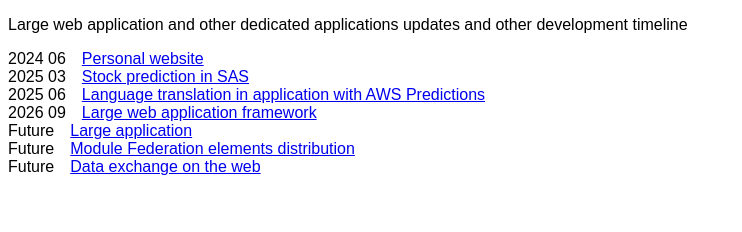
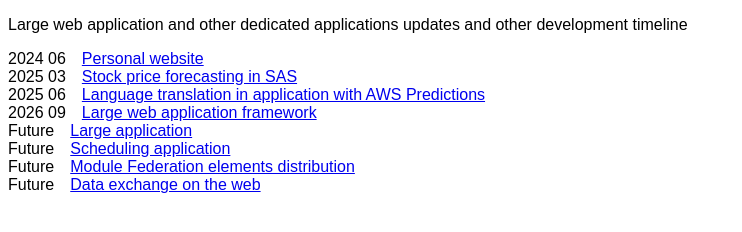
Before and after one commit to ayako0/Timeline, a plain HTML site: page index.html in a window 1280 px wide. Shown: the whole page, without its empty margins (0-742 px from the left). Drawn offline with Linux system fonts and the light colour scheme.

Commit message:
Update index.html

```diff
--- a/index.html
+++ b/index.html
@@ -44,7 +44,7 @@
         </li>
         <li>
           <p>2025 03</p>
-          <a href="https://example.com">Stock prediction in SAS</a>
+          <a href="https://example.com">Stock price forecasting in SAS</a>
         </li>
         <li>
           <p>2025 06</p>
@@ -60,6 +60,10 @@
         </li>
         <li>
           <p>Future</p>
+          <a href="https://example.com">Scheduling application</a>
+        </li>
+        <li>
+          <p>Future</p>
           <a href="https://example.com">Module Federation elements distribution</a>
         </li>
         <li>
```
